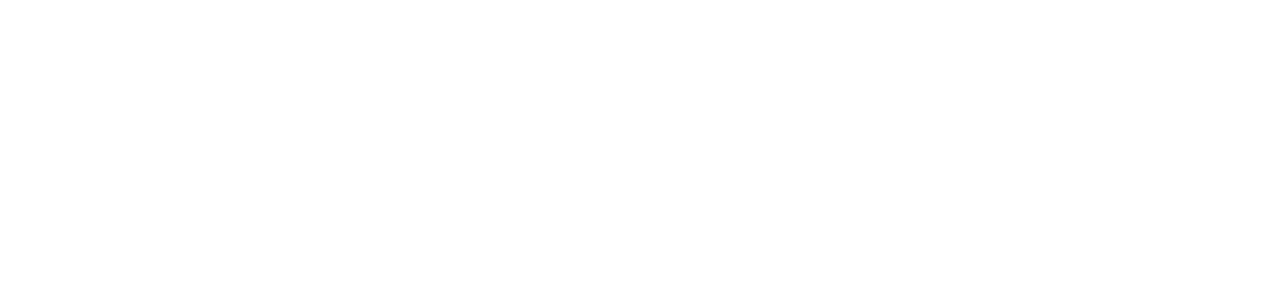
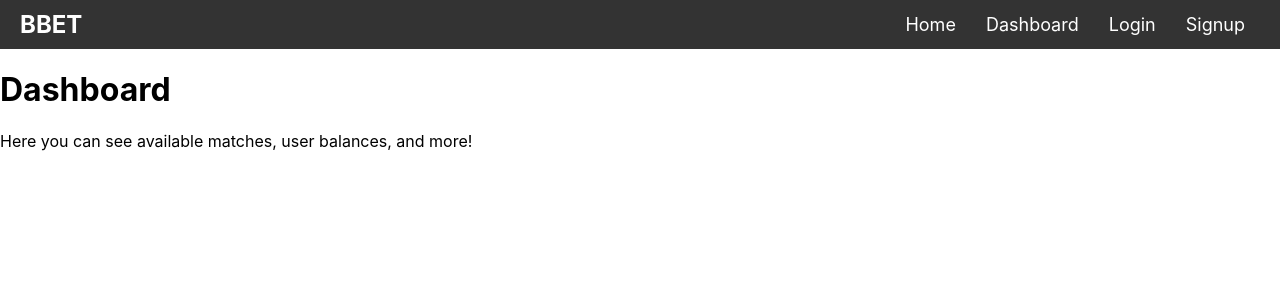
Before and after one commit to SMomin-7/BBet, a React (Create React App) app in the folder frontend/: page /dashboard in a window 1280 px wide. Before the commit this address had no page. Shown: the top 300 px of the page. Built offline with nearby package versions, Linux system fonts and the light colour scheme.

Commit message:
Initial idea

```diff
--- a/frontend/src/App.js
+++ b/frontend/src/App.js
@@ -3,14 +3,17 @@
 import Home from './pages/Home';
 import Login from './pages/Login';
 import Signup from './pages/signup';
-
+import Navbar from './components/Navbar';
+import Dashboard from './pages/Dashboard';
 function App() {
   return (
     <Router>
+      <Navbar /> {/* Add Navbar here */}
       <Routes>
         <Route path="/" element={<Home />} />
         <Route path="/login" element={<Login />} />
         <Route path="/signup" element={<Signup />} />
+        <Route path="/dashboard" element={<Dashboard />} /> {/* Add the Dashboard route */}
       </Routes>
     </Router>
   );
--- /dev/null
+++ b/frontend/src/components/Navbar.css
@@ -0,0 +1,43 @@
+/* Navbar container */
+.navbar {
+  background-color: #333; /* Dark background */
+  color: #fff; /* White text */
+  padding: 10px 20px;
+}
+
+.navbar-container {
+  display: flex;
+  justify-content: space-between;
+  align-items: center;
+}
+
+/* Logo styling */
+.navbar-logo {
+  font-size: 24px;
+  font-weight: bold;
+  text-decoration: none;
+  color: #fff;
+}
+
+/* Menu styling */
+.navbar-menu {
+  list-style: none;
+  display: flex;
+  margin: 0;
+  padding: 0;
+}
+
+.navbar-menu li {
+  margin: 0 15px;
+}
+
+.navbar-link {
+  text-decoration: none;
+  color: #fff;
+  font-size: 18px;
+  transition: color 0.3s;
+}
+
+.navbar-link:hover {
+  color: #00bcd4; /* Highlight color on hover */
+}
--- a/frontend/src/components/Navbar.js
+++ b/frontend/src/components/Navbar.js
@@ -0,0 +1,39 @@
+import React from 'react';
+import { Link } from 'react-router-dom';
+import './Navbar.css'; // Import the CSS file
+
+function Navbar() {
+  return (
+    <nav className="navbar">
+      <div className="navbar-container">
+        <Link to="/" className="navbar-logo">
+          BBET
+        </Link>
+        <ul className="navbar-menu">
+          <li>
+            <Link to="/" className="navbar-link">
+              Home
+            </Link>
+          </li>
+          <li>
+            <Link to="/dashboard" className="navbar-link">
+              Dashboard
+            </Link>
+          </li>
+          <li>
+            <Link to="/login" className="navbar-link">
+              Login
+            </Link>
+          </li>
+          <li>
+            <Link to="/signup" className="navbar-link">
+              Signup
+            </Link>
+          </li>
+        </ul>
+      </div>
+    </nav>
+  );
+}
+
+export default Navbar;
--- /dev/null
+++ b/frontend/src/pages/Dashboard.js
@@ -0,0 +1,12 @@
+import React from 'react';
+
+function Dashboard() {
+  return (
+    <div>
+      <h1>Dashboard</h1>
+      <p>Here you can see available matches, user balances, and more!</p>
+    </div>
+  );
+}
+
+export default Dashboard;
```
